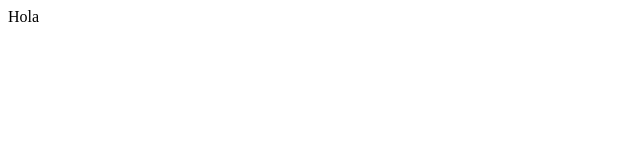
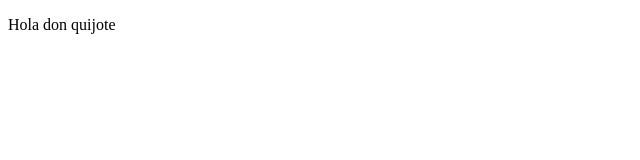
Before and after one commit to comunidad-web-desing-1/Dise-oComunidad, a plain HTML site: page index.html in a window 1280 px wide. Shown: the whole page, without its empty margins (0-640 px from the left). Drawn offline with Linux system fonts and the light colour scheme.

Commit message:
Creacion3 de la pagina

```diff
--- a/index.html
+++ b/index.html
@@ -4,7 +4,7 @@
 	<title>Hola</title>
 </head>
 <body>
-	Hola
+	<p>Hola don quijote</p>
 
 </body>
 </html>
```
